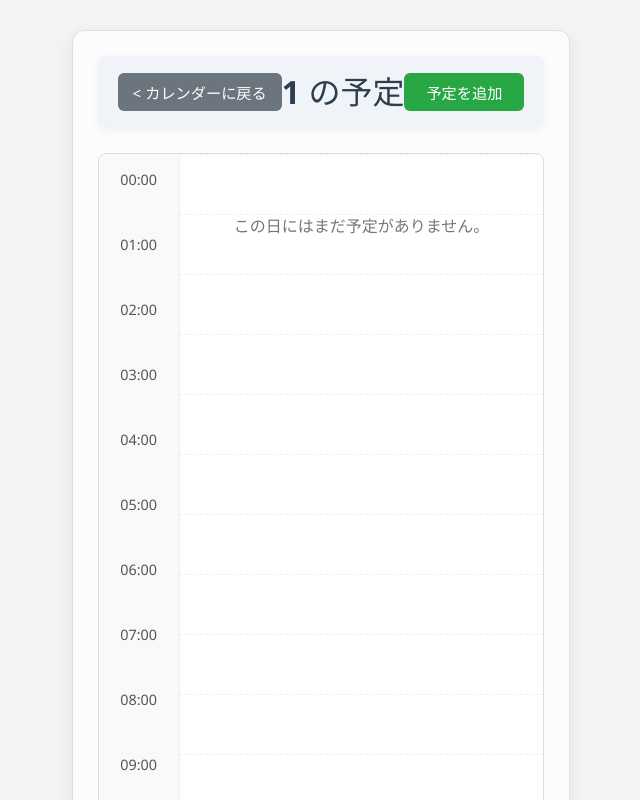
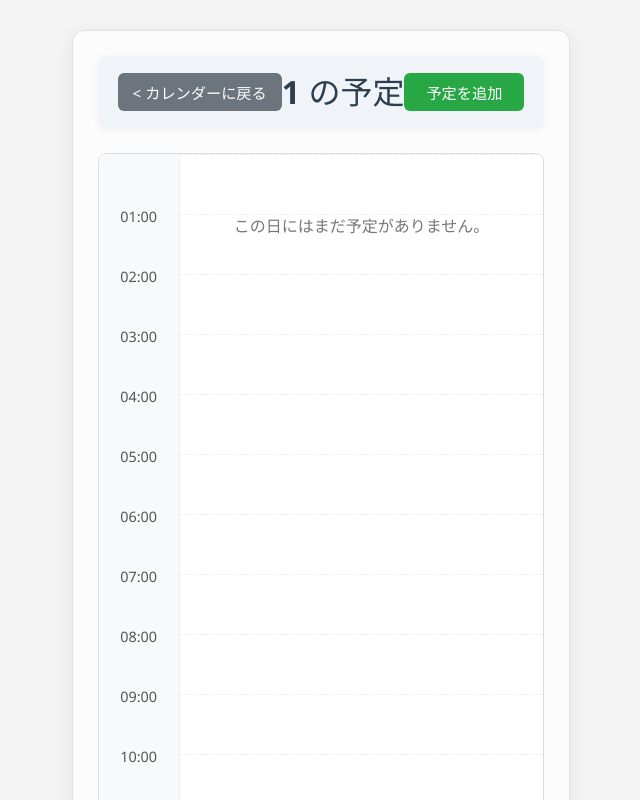
Before and after one commit to NobukiSawada/secretary-frontend, a React (Vite) app in the folder my-calendar-app/: page /day/1 in a window 1280 px wide. Shown: the top 800 px of the page, without its empty margins (319-959 px from the left). Built offline with nearby package versions, Linux system fonts and the light colour scheme.

Commit message:
時間軸

```diff
--- a/my-calendar-app/src/components/DayPage.css
+++ b/my-calendar-app/src/components/DayPage.css
@@ -71,28 +71,49 @@
   background-color: #ffffff;
 }
 
+/* src/components/DayPage.css */
+
 .time-axis {
   width: 80px;
-  /* 時間軸の幅 */
   flex-shrink: 0;
-  /* 縮まないように */
   border-right: 1px solid #eee;
   background-color: #f8f9fa;
-  padding-top: 10px;
-  /* 時間軸の表示開始位置調整 */
+  padding-top: 0;
+  /* ★変更: padding-top を 0 にして、0:00 の線とラベルの位置関係を正確にする ★ */
 }
 
 .time-slot-label {
   height: 60px;
-  /* 1時間あたりの高さ */
   display: flex;
   align-items: flex-start;
-  /* 時間ラベルを上端に寄せる */
+  /* 上端揃えを維持 */
   justify-content: center;
   font-size: 0.9em;
   color: #555;
-  padding-top: 5px;
-  /* 時間表示を少し下にずらす */
+  padding-top: 0;
+  /* ★変更: padding-top を 0 にして、CSSで直接調整せず、相対位置で調整 ★ */
+  position: relative;
+  /* relative を追加して top を使えるように */
+  top: -8px;
+  /* ★追加: 負の値で上にずらす。これで時間線に合わせる。値は微調整 ★ */
+}
+
+.time-slot-label.hour-label-zero {
+  visibility: hidden;
+  /* 00:00 ラベルを非表示 */
+}
+
+.hour-line {
+  position: absolute;
+  left: 0;
+  right: 0;
+  border-top: 1px dashed #eee;
+  z-index: 0;
+}
+
+/* ★変更: hour-line:first-child のスタイルを削除し、0:00 の線も表示する ★ */
+.hour-line:first-child {
+  /* border-top: none; この行を削除 */
 }
 
 .event-area {
@@ -113,20 +134,6 @@
   font-style: italic;
 }
 
-.hour-line {
-  position: absolute;
-  left: 0;
-  right: 0;
-  border-top: 1px dashed #eee;
-  /* 時間ごとの点線 */
-  z-index: 0;
-  /* イベントブロックの下に表示 */
-}
-
-/* 0:00 の線は不要なので、最初の線は非表示にするなど調整してもよい */
-.hour-line:first-child {
-  border-top: none;
-}
 
 .event-block {
   position: absolute;
@@ -178,8 +185,11 @@
   position: absolute;
   left: 0;
   right: 0;
-  background-color: rgba(40, 167, 69, 0.3); /* 半透明の緑 */
+  background-color: rgba(40, 167, 69, 0.3);
+  /* 半透明の緑 */
   border: 1px dashed #28a745;
-  z-index: 5; /* 時間線より手前、イベントより奥 */
-  pointer-events: none; /* この要素自身がマウスイベントを妨げないように */
+  z-index: 5;
+  /* 時間線より手前、イベントより奥 */
+  pointer-events: none;
+  /* この要素自身がマウスイベントを妨げないように */
 }
--- a/my-calendar-app/src/components/DayPage.jsx
+++ b/my-calendar-app/src/components/DayPage.jsx
@@ -1,5 +1,5 @@
 // src/components/DayPage.jsx
-import React, { useState, useEffect, useRef } from "react"; // useRef を追加
+import React, { useState, useEffect, useRef } from "react";
 import { useParams, useNavigate } from "react-router-dom";
 import "./DayPage.css";
 
@@ -7,14 +7,12 @@ const DayPage = () => {
   const { date } = useParams();
   const navigate = useNavigate();
   const [events, setEvents] = useState([]);
-  const eventAreaRef = useRef(null); // event-areaへの参照
+  const eventAreaRef = useRef(null);
 
-  // --- ドラッグ操作のための状態 ---
   const [isDragging, setIsDragging] = useState(false);
   const [dragStartPos, setDragStartPos] = useState(null);
   const [dragCurrentPos, setDragCurrentPos] = useState(null);
 
-  // --- ダミーイベントデータ ---
   const dummyEvents = {
     "2025-07-01": [
       { id: "1", title: "チームミーティング", start: "10:00", end: "11:30" },
@@ -23,7 +21,10 @@ const DayPage = () => {
     "2025-07-08": [
       { id: "8", title: "企画会議", start: "09:30", end: "12:00" },
       { id: "9", title: "ランチ", start: "12:00", end: "13:00" },
+      // ここに他のテストイベントを追加できます。例:
+      // { id: "10", title: "休憩", start: "15:00", end: "15:30" }
     ],
+    // EventDetailPage.jsx の allDummyEvents も参照し、必要に応じてダミーデータを追加してください。
   };
 
   useEffect(() => {
@@ -33,14 +34,12 @@ const DayPage = () => {
     );
   }, [date]);
 
-  // --- 時間とピクセルの変換定数 ---
   const PX_PER_HOUR = 60;
   const timeToMinutes = (time) => {
     const [hour, minute] = time.split(":").map(Number);
     return hour * 60 + minute;
   };
 
-  // --- イベントレイアウト計算ロジック (変更なし) ---
   const calculateEventLayout = (allEvents) => {
     const sortedEvents = [...allEvents].sort(
       (a, b) => timeToMinutes(a.start) - timeToMinutes(b.start),
@@ -68,7 +67,7 @@ const DayPage = () => {
         }
         maxOverlapCount = Math.max(maxOverlapCount, availableColumn + 1);
         collidingEvents.forEach((colEvent) => {
-          maxOverlapCount = Math.max(maxOverlapCount, colEvent.totalColumns);
+          maxOverlapCount = Math.max(colEvent.totalColumns, maxOverlapCount);
         });
       } else {
         maxOverlapCount = 1;
@@ -112,10 +111,12 @@ const DayPage = () => {
 
   const arrangedEvents = calculateEventLayout(events);
 
-  // --- ドラッグ操作のイベントハンドラ ---
+  // ★重要: timeSlotsLabels の定義をこちらに統一します。これ以外の timeSlots 定義は削除します。
+  const timeSlotsLabels = Array.from({ length: 24 }, (_, i) => {
+    return i === 0 ? '' : `${String(i).padStart(2, "0")}:00`;
+  });
 
   const handleMouseDown = (e) => {
-    // event-area 内でのクリックのみを対象とする
     if (e.target !== eventAreaRef.current) return;
     setIsDragging(true);
     const rect = eventAreaRef.current.getBoundingClientRect();
@@ -137,11 +138,9 @@ const DayPage = () => {
     const startY = Math.min(dragStartPos, dragCurrentPos);
     const endY = Math.max(dragStartPos, dragCurrentPos);
 
-    // Y座標を分に変換
     const startMin = (startY / PX_PER_HOUR) * 60;
     const endMin = (endY / PX_PER_HOUR) * 60;
 
-    // 選択範囲が既存のイベントと重なっているかチェック
     const isOverlapping = arrangedEvents.some((event) => {
       const eventStartMin = timeToMinutes(event.start);
       const eventEndMin = timeToMinutes(event.end);
@@ -151,43 +150,33 @@ const DayPage = () => {
     if (isOverlapping) {
       console.log("選択範囲に既存の予定が含まれています。");
     } else if (endMin - startMin > 1) {
-      // 小さすぎるドラッグは無視
-      // 分をHH:mm形式に変換
       const formatTime = (totalMinutes) => {
         const hours = Math.floor(totalMinutes / 60);
-        const minutes = Math.round(totalMinutes % 60);
+        const minutes = Math.round(totalMinutes / 60); // minutesは60で割るのではなく、分そのものを表示
         return `${String(hours).padStart(2, "0")}:${String(minutes).padStart(2, "0")}`;
       };
       const startTimeStr = formatTime(startMin);
       const endTimeStr = formatTime(endMin);
 
-      // ISO 8601 形式 (JST) の文字列に変換
       const getJSTISOString = (timeStr) => {
-        // `timeStr` is already formatted as HH:mm.
-        // We assume the date and time are in JST and append the JST offset.
         return `${date}T${timeStr}:00+09:00`;
       };
 
       const freeTimeStart = getJSTISOString(startTimeStr);
       const freeTimeEnd = getJSTISOString(endTimeStr);
 
-      // JSON形式で出力
       const jsonData = [
         { free_time_start: freeTimeStart },
         { free_time_end: freeTimeEnd },
       ];
       console.log("送信するJSON:", JSON.stringify(jsonData, null, 2));
-      // ここでバックエンドに送信する処理を実装
-      // fetch('/api/free-time', { method: 'POST', body: JSON.stringify(jsonData), ... });
     }
 
-    // ドラッグ状態をリセット
     setIsDragging(false);
     setDragStartPos(null);
     setDragCurrentPos(null);
   };
 
-  // --- ドラッグ選択範囲のスタイルを計算 ---
   const getSelectionBoxStyle = () => {
     if (!isDragging) return { display: "none" };
     const startY = Math.min(dragStartPos, dragCurrentPos);
@@ -197,11 +186,6 @@ const DayPage = () => {
       height: `${endY - startY}px`,
     };
   };
-
-  const timeSlots = Array.from(
-    { length: 24 },
-    (_, i) => `${String(i).padStart(2, "0")}:00`,
-  );
 
   const handleEventClick = (eventId) => navigate(`/event/${eventId}`);
   const handleAddEventClick = () => navigate(`/event/new?date=${date}`);
@@ -218,8 +202,9 @@ const DayPage = () => {
 
       <div className="day-view-grid">
         <div className="time-axis">
-          {timeSlots.map((time, index) => (
-            <div key={index} className="time-slot-label">
+          {/* ★変更: timeSlotsLabels を使用し、0:00 非表示クラスを追加 ★ */}
+          {timeSlotsLabels.map((time, index) => (
+            <div key={index} className={`time-slot-label ${index === 0 ? 'hour-label-zero' : ''}`}>
               {time}
             </div>
           ))}
@@ -230,9 +215,8 @@ const DayPage = () => {
           onMouseDown={handleMouseDown}
           onMouseMove={handleMouseMove}
           onMouseUp={handleMouseUp}
-          onMouseLeave={handleMouseUp} // エリア外に出たらドラッグ終了
+          onMouseLeave={handleMouseUp}
         >
-          {/* ドラッグ選択範囲の表示 */}
           <div className="selection-box" style={getSelectionBoxStyle()}></div>
 
           {arrangedEvents.length === 0 ? (
@@ -246,10 +230,12 @@ const DayPage = () => {
                 onClick={() => handleEventClick(event.id)}
               >
                 <div className="event-title">{event.title}</div>
+                <div className="event-time">{event.start} - {event.end}</div> {/* ★変更: event.time を追加 ★ */}
               </div>
             ))
           )}
-          {timeSlots.map((_, index) => (
+          {/* 1時間ごとの区切り線 */}
+          {timeSlotsLabels.map((_, index) => ( // ★変更: timeSlotsLabels を使用 ★
             <div
               key={`line-${index}`}
               className="hour-line"
--- a/my-calendar-app/src/components/MasculineDayPage.jsx
+++ b/my-calendar-app/src/components/MasculineDayPage.jsx
@@ -1,30 +1,20 @@
 // src/components/MasculineDayPage.jsx
-import React, { useState, useEffect, useRef } from "react"; // useRef を追加
+import React, { useState, useEffect, useRef } from "react";
 import { useParams, useNavigate } from "react-router-dom";
-import "./MasculineDayPage.css"; // 漢モード用のCSSファイル
+import "./MasculineDayPage.css";
 
 const MasculineDayPage = () => {
   const { date } = useParams();
   const navigate = useNavigate();
   const [events, setEvents] = useState([]);
-  const eventAreaRef = useRef(null); // event-areaへの参照
+  const eventAreaRef = useRef(null);
 
-  // --- ドラッグ操作のための状態 ---
   const [isDragging, setIsDragging] = useState(false);
   const [dragStartPos, setDragStartPos] = useState(null);
   const [dragCurrentPos, setDragCurrentPos] = useState(null);
 
-  // --- ダミーイベントデータ ---
   const allDummyEvents = [
-    {
-      id: "1",
-      title: "チームミーティング",
-      start: "10:00",
-      end: "11:30",
-      date: "2025-06-24",
-      description: "週次報告と進捗確認",
-      location: "オンライン",
-    },
+    { id: "1", title: "チームミーティング", start: "10:00", end: "11:30", date: "2025-06-24", description: "週次報告と進捗確認", location: "オンライン" },
     // ... 他のイベントデータ
   ];
 
@@ -37,14 +27,12 @@ const MasculineDayPage = () => {
     );
   }, [date]);
 
-  // --- 時間とピクセルの変換定数 ---
   const PX_PER_HOUR = 60;
   const timeToMinutes = (time) => {
     const [hour, minute] = time.split(":").map(Number);
     return hour * 60 + minute;
   };
 
-  // --- イベントレイアウト計算ロジック (変更なし) ---
   const calculateEventLayout = (allEvents) => {
     const sortedEvents = [...allEvents].sort(
       (a, b) => timeToMinutes(a.start) - timeToMinutes(b.start),
@@ -72,7 +60,7 @@ const MasculineDayPage = () => {
         }
         maxOverlapCount = Math.max(maxOverlapCount, availableColumn + 1);
         collidingEvents.forEach((colEvent) => {
-          maxOverlapCount = Math.max(maxOverlapCount, colEvent.totalColumns);
+          maxOverlapCount = Math.max(colEvent.totalColumns, maxOverlapCount);
         });
       } else {
         maxOverlapCount = 1;
@@ -116,7 +104,10 @@ const MasculineDayPage = () => {
 
   const arrangedEvents = calculateEventLayout(events);
 
-  // --- ドラッグ操作のイベントハンドラ ---
+  // ★重要: timeSlotsLabels の定義をこちらに統一します。これ以外の timeSlots 定義は削除します。
+  const timeSlotsLabels = Array.from({ length: 24 }, (_, i) => {
+    return i === 0 ? '' : `${String(i).padStart(2, "0")}:00`;
+  });
 
   const handleMouseDown = (e) => {
     if (e.target !== eventAreaRef.current) return;
@@ -181,7 +172,6 @@ const MasculineDayPage = () => {
     setDragCurrentPos(null);
   };
 
-  // --- ドラッグ選択範囲のスタイルを計算 ---
   const getSelectionBoxStyle = () => {
     if (!isDragging) return { display: "none" };
     const startY = Math.min(dragStartPos, dragCurrentPos);
@@ -191,11 +181,6 @@ const MasculineDayPage = () => {
       height: `${endY - startY}px`,
     };
   };
-
-  const timeSlots = Array.from(
-    { length: 24 },
-    (_, i) => `${String(i).padStart(2, "0")}:00`,
-  );
 
   const handleEventClick = (eventId) => navigate(`/event/${eventId}`);
   const handleAddEventClick = () => navigate(`/event/new?date=${date}`);
@@ -214,8 +199,9 @@ const MasculineDayPage = () => {
       </div>
       <div className="masculine-day-view-grid">
         <div className="masculine-time-axis">
-          {timeSlots.map((time, index) => (
-            <div key={index} className="masculine-time-slot-label">
+          {/* ★変更: timeSlotsLabels を使用し、0:00 非表示クラスを追加 ★ */}
+          {timeSlotsLabels.map((time, index) => (
+            <div key={index} className={`masculine-time-slot-label ${index === 0 ? 'masculine-hour-label-zero' : ''}`}>
               {time}
             </div>
           ))}
@@ -250,7 +236,8 @@ const MasculineDayPage = () => {
               </div>
             ))
           )}
-          {timeSlots.map((_, index) => (
+          {/* 1時間ごとの区切り線 */}
+          {timeSlotsLabels.map((_, index) => ( // ★変更: timeSlotsLabels を使用 ★
             <div
               key={`line-${index}`}
               className="masculine-hour-line"
```
Also changed, not shown: my-calendar-app/src/components/MasculineDayPage.css (+19 -39 lines).
